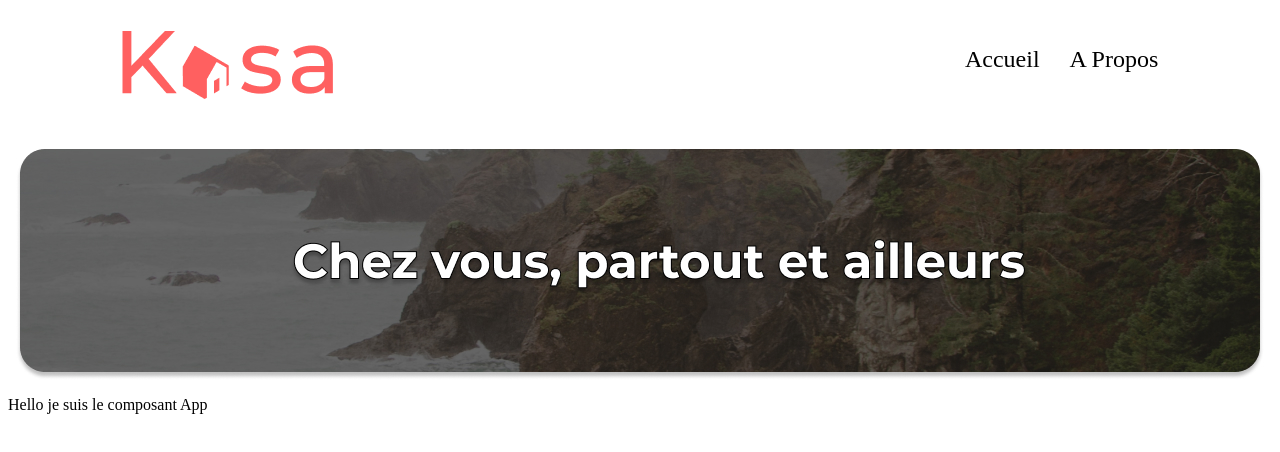
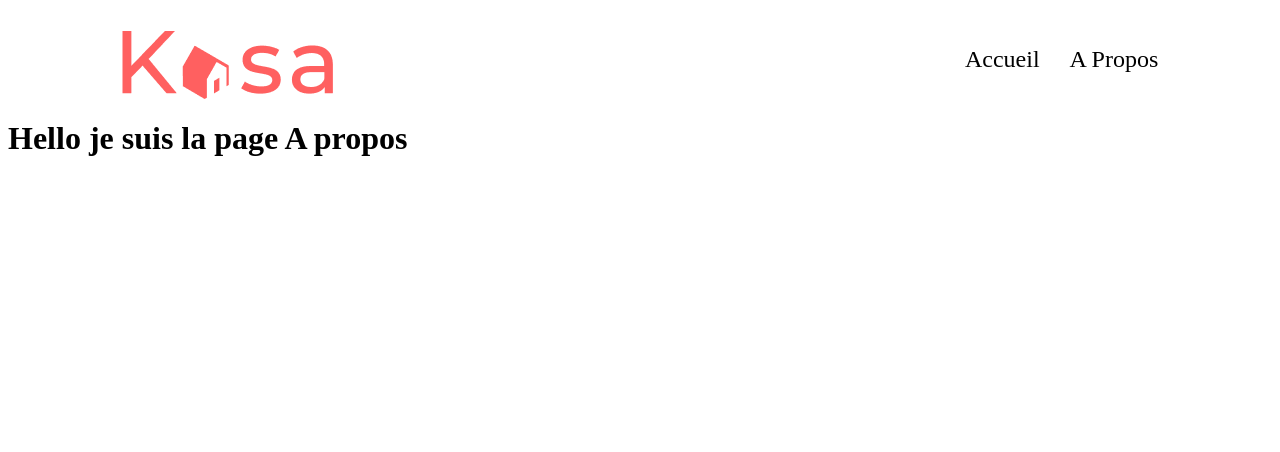
Before and after one commit to vilat23/PROJET_8_Kasa, a React (Vite) app: page /apropos in a window 1280 px wide. Shown: the top 452 px of the page. Built offline with nearby package versions, Linux system fonts and the light colour scheme.

Commit message:
add router and routes

```diff
--- a/package.json
+++ b/package.json
@@ -12,6 +12,7 @@
   "dependencies": {
     "react": "^18.2.0",
     "react-dom": "^18.2.0",
+    "react-router-dom": "^6.22.3",
     "sass": "^1.71.1"
   },
   "devDependencies": {
--- a/src/App.jsx
+++ b/src/App.jsx
@@ -1,10 +1,17 @@
+import { BrowserRouter, Route, Routes } from "react-router-dom";
+import Header from './components/header/Header.jsx'
+import Accueil from './pages/Accueil.jsx'
+import Apropos from './pages/Apropos.jsx'
 
 const App = () => {
   return (
-    <div>
-      <p>Hello je suis le composant App</p>
-
-    </div>
+    <BrowserRouter>
+    <Header />
+    <Routes>
+      <Route path="/" element={<Accueil />} />
+      <Route path="/apropos" element={<Apropos />} />
+    </Routes>
+    </BrowserRouter>
   );
 };
 
--- a/src/main.jsx
+++ b/src/main.jsx
@@ -1,14 +1,12 @@
 import React from 'react'
 import ReactDOM from 'react-dom/client'
 import App from './App.jsx'
-import Header from './components/header/Header.jsx'
-import Hero from './components/hero/Hero.jsx'
+// import Header from './components/header/Header.jsx'
+// import Hero from './components/hero/Hero.jsx'
 import './main.scss'
 
 ReactDOM.createRoot(document.getElementById('root')).render(
   <React.StrictMode>
-    <Header />
-    <Hero />
     <App />
   </React.StrictMode>,
 )
--- /dev/null
+++ b/src/pages/Accueil.jsx
@@ -0,0 +1,11 @@
+import Hero from '/src/components/hero/Hero.jsx'
+
+const Accueil = () => {
+    return (
+      <div className="homePage">
+        <Hero />
+      </div>
+    );
+  };
+
+  export default Accueil;
--- /dev/null
+++ b/src/pages/Apropos.jsx
@@ -0,0 +1,11 @@
+
+const Apropos = () => {
+    return (
+      <div>
+        <h1>Hello je suis la page A propos</h1>
+
+      </div>
+    );
+  };
+
+  export default Apropos;
```
Also changed, not shown: 1 other file (tests, documents, lock files or other folders).
